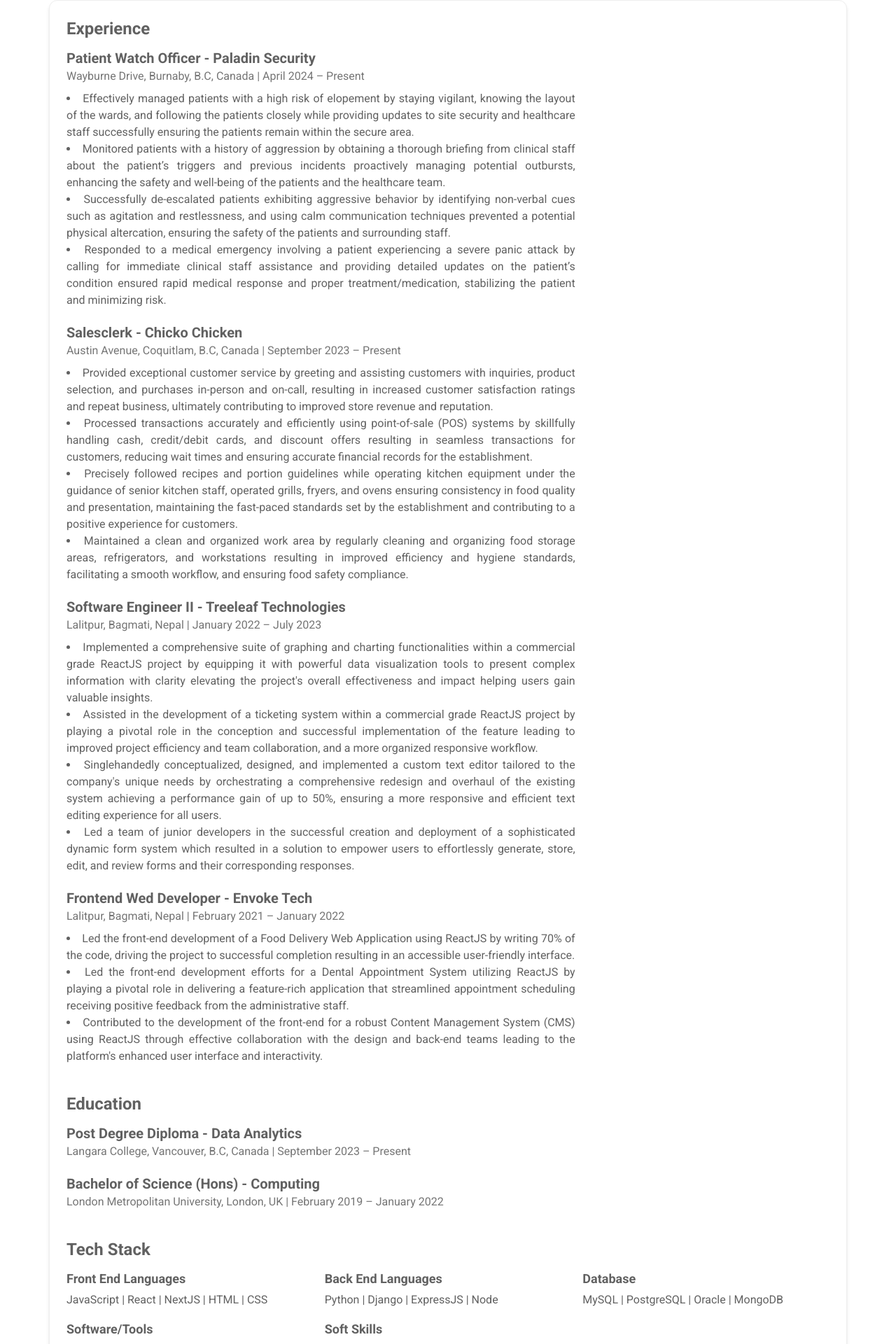
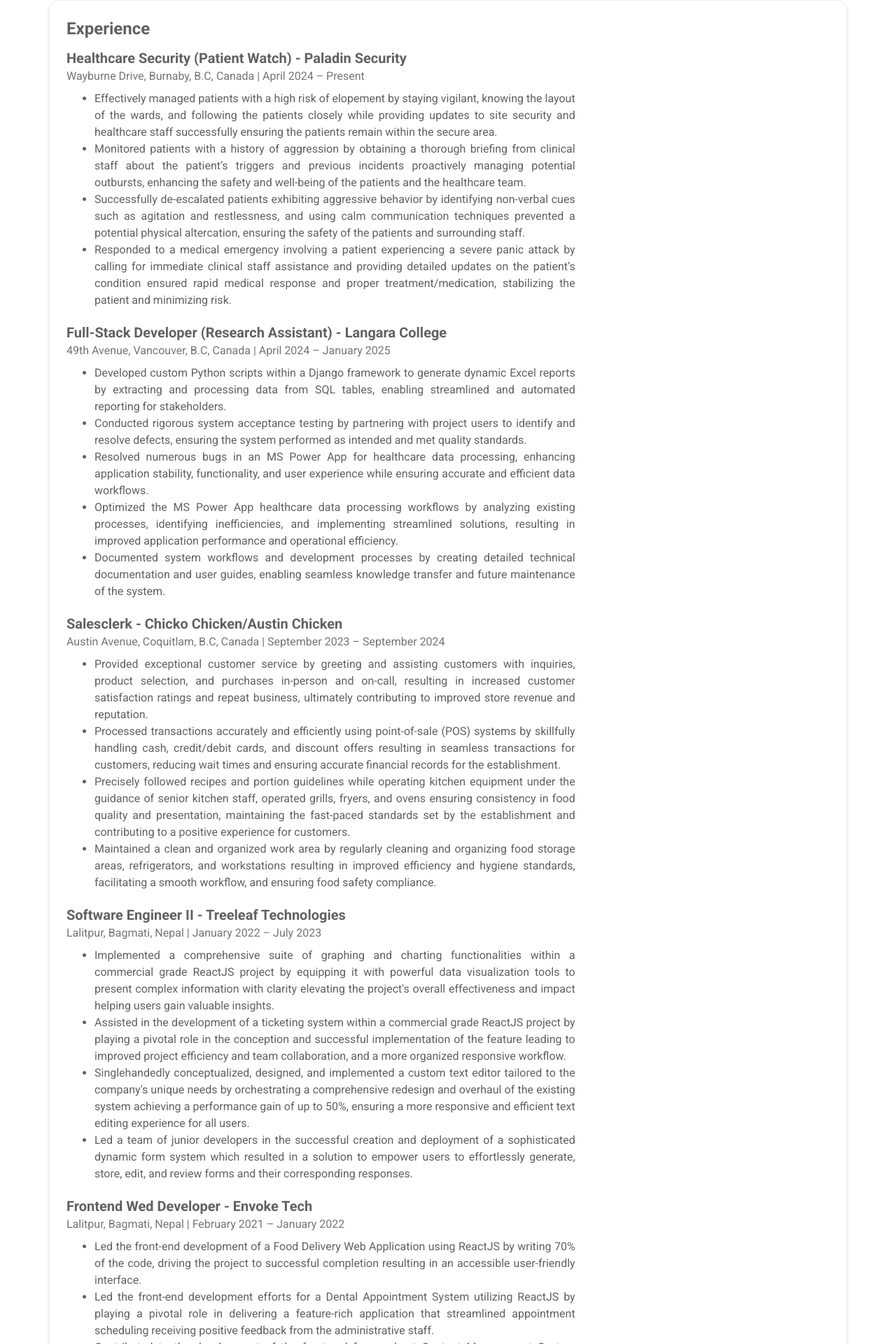
Before and after one commit to RomanShrestha07/RomanShrestha07.github.io, a Next.js app: page /resume in a window 1280 px wide. Shown: the part 60-1980 px from the top of the page at 70% size. Built offline with nearby package versions, Linux system fonts and the light colour scheme.

Commit message:
- Minor tweaks to the resume UI

```diff
--- a/src/app/resume/page.tsx
+++ b/src/app/resume/page.tsx
@@ -27,11 +27,15 @@
 
                                 <div className="space-y-5">
                                     <div className="w-8/12">
-                                        <h3 className="text-xl font-bold">Patient Watch Officer - Paladin Security</h3>
+                                        <h3 className="text-xl font-bold">Healthcare Security (Patient Watch) - Paladin
+                                            Security</h3>
+
                                         <p className="text-gray-600">Wayburne Drive, Burnaby, B.C, Canada | April 2024
                                             – Present</p>
-                                        <ul className="list-disc list-inside mt-2 text-justify">
-                                            <li>Effectively managed patients with a high risk of elopement by staying
+
+                                        <ul className="list-disc list-outside mt-2 ml-10 text-justify">
+                                            <li>Effectively managed patients with a high risk of
+                                                elopement by staying
                                                 vigilant, knowing the layout of the wards, and following the patients
                                                 closely while providing updates to site security and healthcare staff
                                                 successfully ensuring the patients remain within the secure area.
@@ -56,10 +60,45 @@
                                     </div>
 
                                     <div className="w-8/12">
-                                        <h3 className="text-xl font-bold">Salesclerk - Chicko Chicken</h3>
+                                        <h3 className="text-xl font-bold">Full-Stack Developer (Research Assistant) -
+                                            Langara College</h3>
+
+                                        <p className="text-gray-600">49th Avenue, Vancouver, B.C, Canada | April 2024
+                                            – January 2025</p>
+
+                                        <ul className="list-disc list-outside mt-2 ml-10 text-justify">
+                                            <li>Developed custom Python scripts within a Django framework to generate
+                                                dynamic Excel reports by extracting and processing data from SQL tables,
+                                                enabling streamlined and automated reporting for stakeholders.
+                                            </li>
+                                            <li>Conducted rigorous system acceptance testing by partnering with project
+                                                users to identify and resolve defects, ensuring the system performed as
+                                                intended and met quality standards.
+                                            </li>
+                                            <li>Resolved numerous bugs in an MS Power App for healthcare data
+                                                processing, enhancing application stability, functionality, and user
+                                                experience while ensuring accurate and efficient data workflows.
+                                            </li>
+                                            <li>Optimized the MS Power App healthcare data processing workflows by
+                                                analyzing existing processes, identifying inefficiencies, and
+                                                implementing streamlined solutions, resulting in improved application
+                                                performance and operational efficiency.
+                                            </li>
+                                            <li>Documented system workflows and development processes by creating
+                                                detailed technical documentation and user guides, enabling seamless
+                                                knowledge transfer and future maintenance of the system.
+                                            </li>
+                                        </ul>
+                                    </div>
+
+                                    <div className="w-8/12">
+                                        <h3 className="text-xl font-bold">Salesclerk - Chicko Chicken/Austin
+                                            Chicken</h3>
+
                                         <p className="text-gray-600">Austin Avenue, Coquitlam, B.C, Canada | September
-                                            2023 – Present</p>
-                                        <ul className="list-disc list-inside mt-2 text-justify">
+                                            2023 – September 2024</p>
+
+                                        <ul className="list-disc list-outside mt-2 ml-10 text-justify">
                                             <li>Provided exceptional customer service by greeting and assisting
                                                 customers with inquiries, product selection, and purchases in-person and
                                                 on-call, resulting in increased customer satisfaction ratings and repeat
@@ -89,9 +128,11 @@
                                     <div className="w-8/12">
                                         <h3 className="text-xl font-bold">Software Engineer II - Treeleaf
                                             Technologies</h3>
+
                                         <p className="text-gray-600">Lalitpur, Bagmati, Nepal | January 2022 – July
                                             2023</p>
-                                        <ul className="list-disc list-inside mt-2 text-justify">
+
+                                        <ul className="list-disc list-outside mt-2 ml-10 text-justify">
                                             <li>Implemented a comprehensive suite of graphing and charting
                                                 functionalities within a commercial grade ReactJS project by equipping
                                                 it with powerful data visualization tools to present complex information
@@ -120,9 +161,11 @@
 
                                     <div className="w-8/12">
                                         <h3 className="text-xl font-bold">Frontend Wed Developer - Envoke Tech</h3>
+
                                         <p className="text-gray-600">Lalitpur, Bagmati, Nepal | February 2021 – January
                                             2022</p>
-                                        <ul className="list-disc list-inside mt-2 text-justify">
+
+                                        <ul className="list-disc list-outside mt-2 ml-10 text-justify">
                                             <li>Led the front-end development of a Food Delivery Web Application using
                                                 ReactJS by writing 70% of the code, driving the project to successful
                                                 completion resulting in an accessible user-friendly interface.
@@ -148,12 +191,15 @@
                                 <div className="space-y-5">
                                     <div>
                                         <h3 className="text-xl font-bold">Post Degree Diploma - Data Analytics</h3>
+                                        <p className="text-gray-500 italic text-sm">Dean's Honor Roll - Graduated with
+                                            Distinction</p>
                                         <p className="text-gray-600">Langara College, Vancouver, B.C, Canada | September
-                                            2023 – Present</p>
+                                            2023 – January 2025</p>
                                     </div>
 
                                     <div>
                                         <h3 className="text-xl font-bold">Bachelor of Science (Hons) - Computing</h3>
+                                        <p className="text-gray-500 italic text-sm">First Class Honors</p>
                                         <p className="text-gray-600">London Metropolitan University, London, UK |
                                             February 2019 – January 2022</p>
                                     </div>
```
